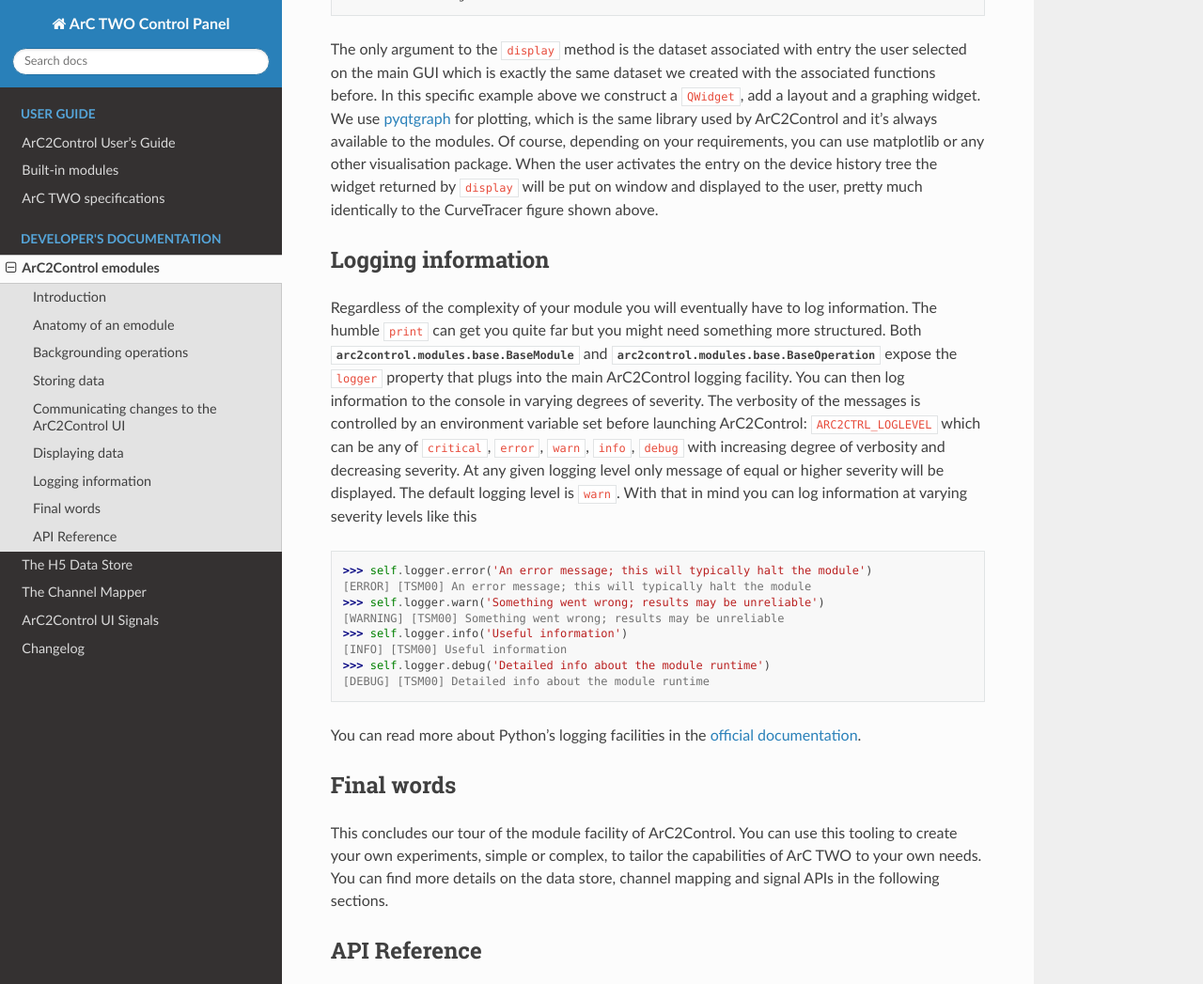
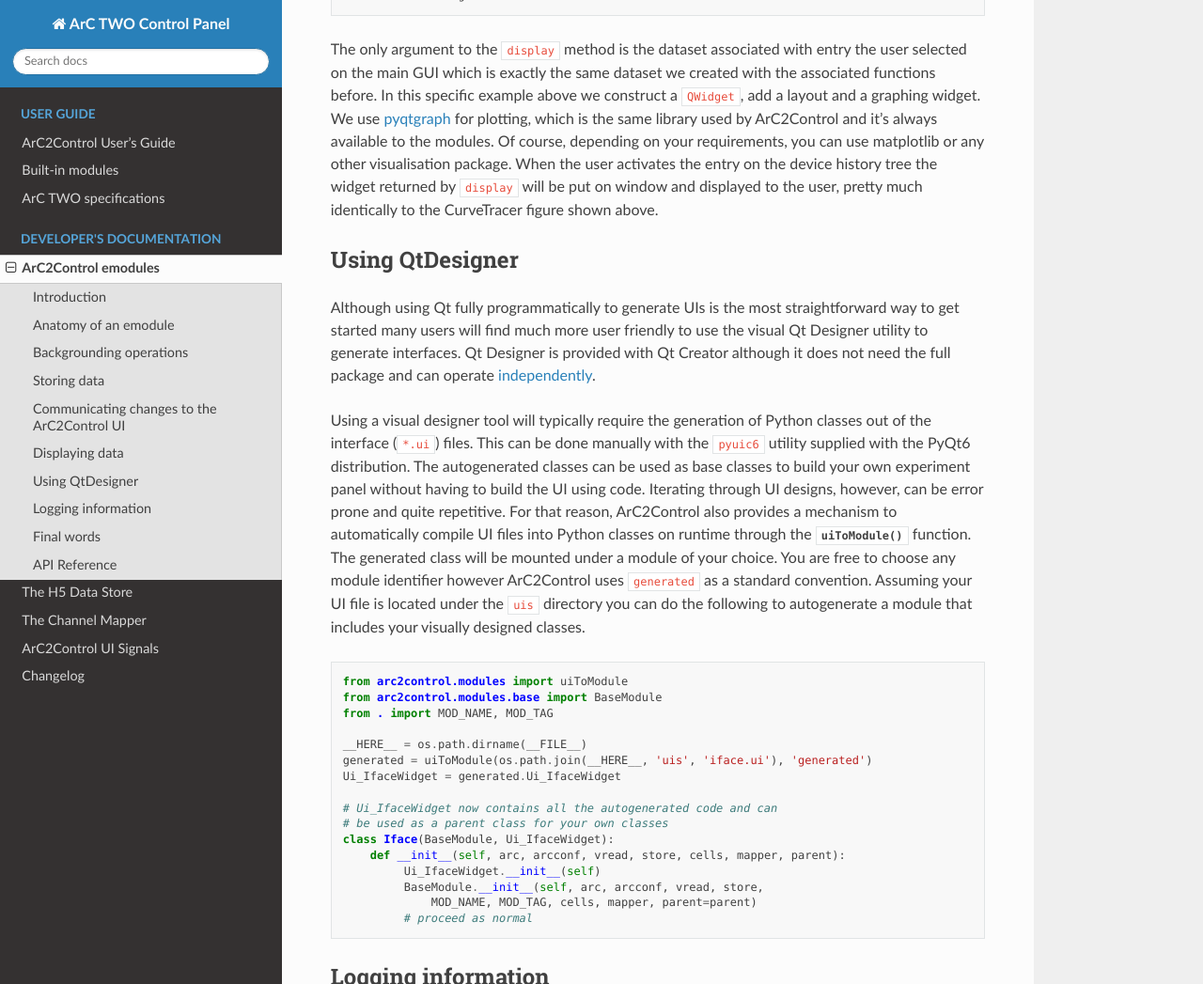
Before and after one commit to arc-instruments/arc2control, a Sphinx documentation site: the page built from docs/api_modules.rst, in a window 1280 px wide and 1400 px high, scrolled down 12472 px, cut to the strip 0-1047 px from the top of the window. Shown: the whole strip at 94% size. Built offline with Sphinx 7.4.7 and the Read the Docs theme 2.0.0, drawn with Linux system fonts in a browser that asks for light colours.

Commit message:
Add documentation for module UI autocompilation

```diff
--- a/docs/api_modules.rst
+++ b/docs/api_modules.rst
@@ -632,6 +632,49 @@
 be put on window and displayed to the user, pretty much identically to the
 CurveTracer figure shown above.
 
+Using QtDesigner
+----------------
+
+Although using Qt fully programmatically to generate UIs is the most
+straightforward way to get started many users will find much more user friendly
+to use the visual Qt Designer utility to generate interfaces.  Qt Designer is
+provided with Qt Creator although it does not need the full package and can
+operate `independently <https://build-system.fman.io/qt-designer-download>`_.
+
+Using a visual designer tool will typically require the generation of Python
+classes out of the interface (``*.ui``) files. This can be done manually with
+the ``pyuic6`` utility supplied with the PyQt6 distribution. The autogenerated
+classes can be used as base classes to build your own experiment panel without
+having to build the UI using code. Iterating through UI designs, however, can
+be error prone and quite repetitive. For that reason, ArC2Control also provides
+a mechanism to automatically compile UI files into Python classes on runtime
+through the :meth:`~arc2control.modules.uiToModule` function. The generated
+class will be mounted under a module of your choice. You are free to choose any
+module identifier however ArC2Control uses ``generated`` as a standard
+convention. Assuming your UI file is located under the ``uis`` directory you
+can do the following to autogenerate a module that includes your visually
+designed classes.
+
+.. code-block:: python
+
+   from arc2control.modules import uiToModule
+   from arc2control.modules.base import BaseModule
+   from . import MOD_NAME, MOD_TAG
+
+   __HERE__ = os.path.dirname(__FILE__)
+   generated = uiToModule(os.path.join(__HERE__, 'uis', 'iface.ui'), 'generated')
+   Ui_IfaceWidget = generated.Ui_IfaceWidget
+
+   # Ui_IfaceWidget now contains all the autogenerated code and can
+   # be used as a parent class for your own classes
+   class Iface(BaseModule, Ui_IfaceWidget):
+       def __init__(self, arc, arcconf, vread, store, cells, mapper, parent):
+            Ui_IfaceWidget.__init__(self)
+            BaseModule.__init__(self, arc, arcconf, vread, store,
+                MOD_NAME, MOD_TAG, cells, mapper, parent=parent)
+            # proceed as normal
+
+
 Logging information
 -------------------
 
```
